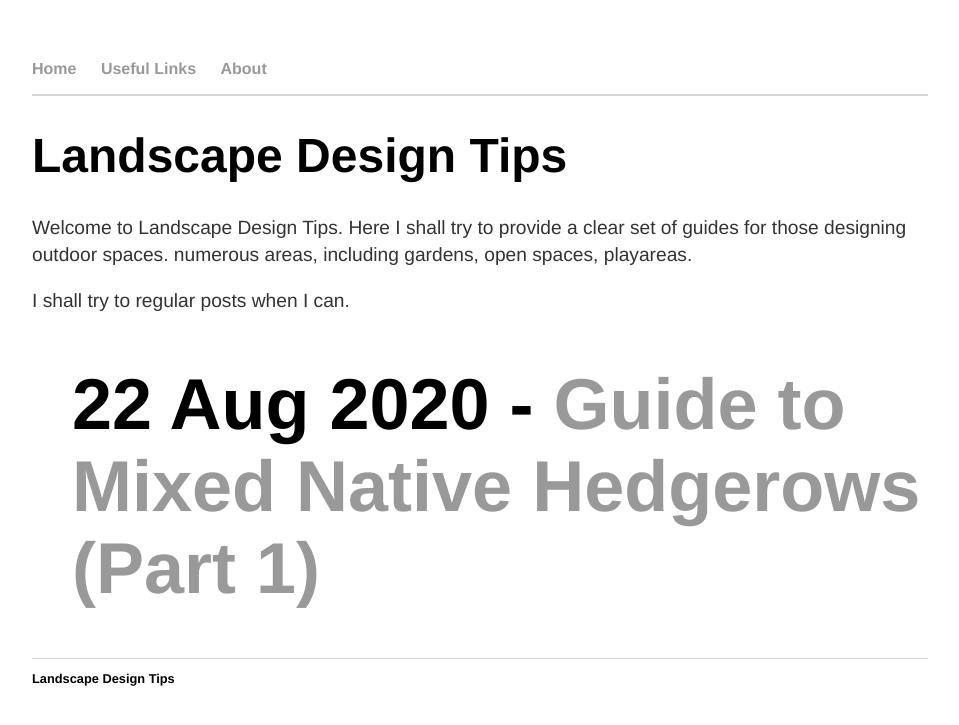
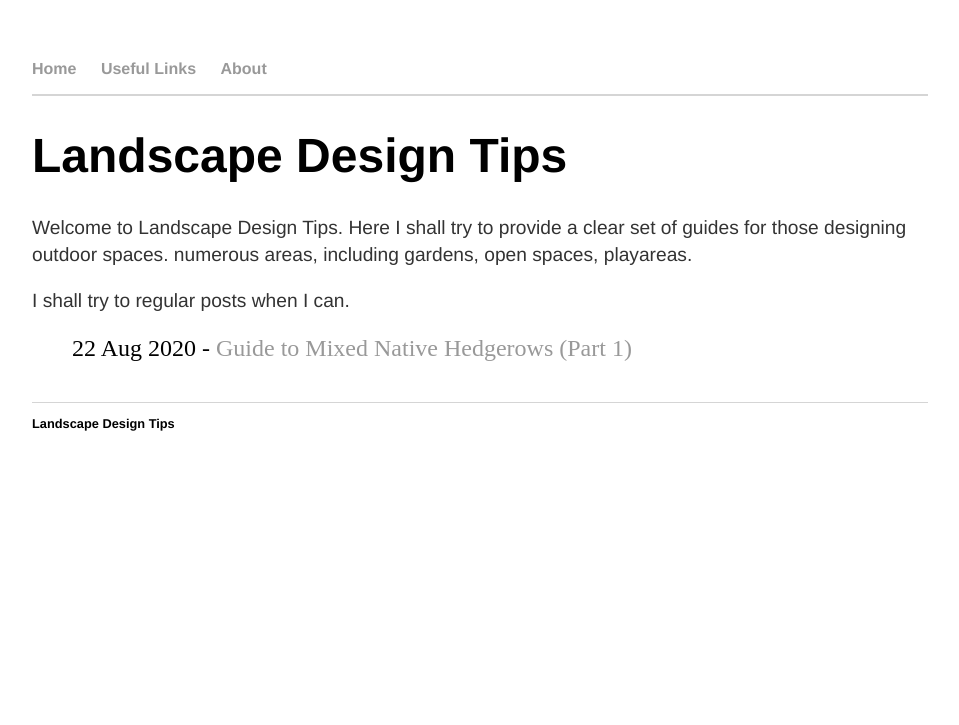
Before and after one commit to Quixoty/ORIG, a Jekyll site: the page built from index.html, in a window 1280 px wide. Shown: the top 725 px of the page, without its empty margins (160-1119 px from the left). Built offline with Jekyll 4.4.1, drawn with Linux system fonts in a browser that asks for light colours.

Commit message:
Update index.html

```diff
--- a/index.html
+++ b/index.html
@@ -8,12 +8,12 @@
 	<p></p>
 	<p>Welcome to Landscape Design Tips. Here I shall try to provide a clear set of guides for those designing outdoor spaces. numerous areas, including gardens, open spaces, playareas.</p>
 	<p>I shall try to regular posts when I can.</p>
-	<ul class="posts">
+	<p><ul class="posts">
 
 	  {% for post in site.posts %}
-	    <h1><li><span>{{ post.date | date_to_string }}</span> - <a href="{{ post.url }}" title="{{ post.title }}">{{ post.title }}</a></li></h1>
+	    <li><span>{{ post.date | date_to_string }}</span> - <a href="{{ post.url }}" title="{{ post.title }}">{{ post.title }}</a></li>
 	  {% endfor %}
-	</ul>
+	</ul></p>
 
 
 
```
